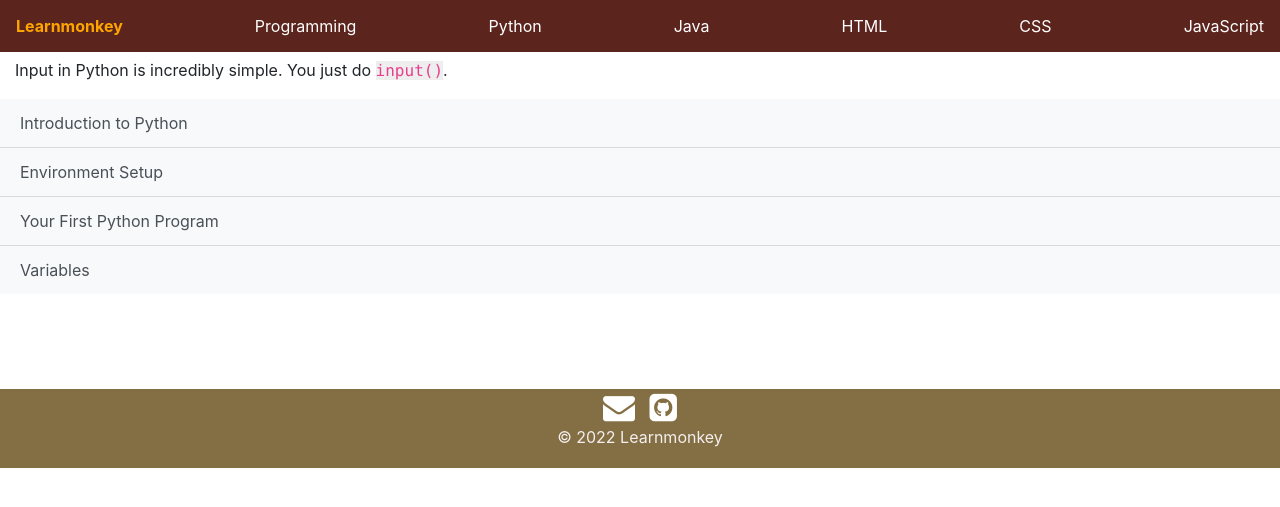
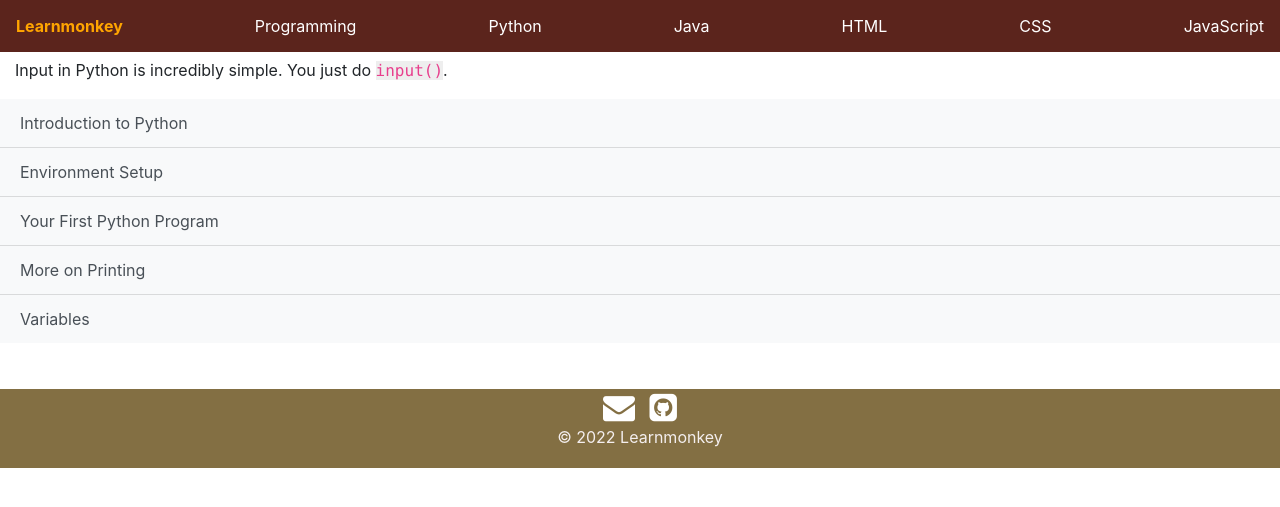
Before and after one commit to learnmonkey/learnmonkey.github.io, a Jekyll site: the page built from programming/python/input-and-output.html, in a window 1280 px wide and 900 px high, scrolled down 382 px. Shown: the top 507 px of the window. Built offline with Jekyll 4.4.1, drawn with Linux system fonts in a browser that asks for light colours.

Commit message:
add more on printing tutorial to list

```diff
--- a/_layouts/python.html
+++ b/_layouts/python.html
@@ -9,6 +9,7 @@
                 <a href="/programming/python/" class="list-group-item list-group-item-action bg-light">Introduction to Python</a>
                 <a href="/programming/python/environment-setup/" class="list-group-item list-group-item-action bg-light">Environment Setup</a>
                 <a href="/programming/python/your-first-python-program/" class="list-group-item list-group-item-action bg-light">Your First Python Program</a>
+                <a href="/programming/python/more-on-printing/" class="list-group-item list-group-item-action bg-light">More on Printing</a>
                 <a href="/programming/python/variables/" class="list-group-item list-group-item-action bg-light">Variables</a>
             </div>
         </aside>
```
